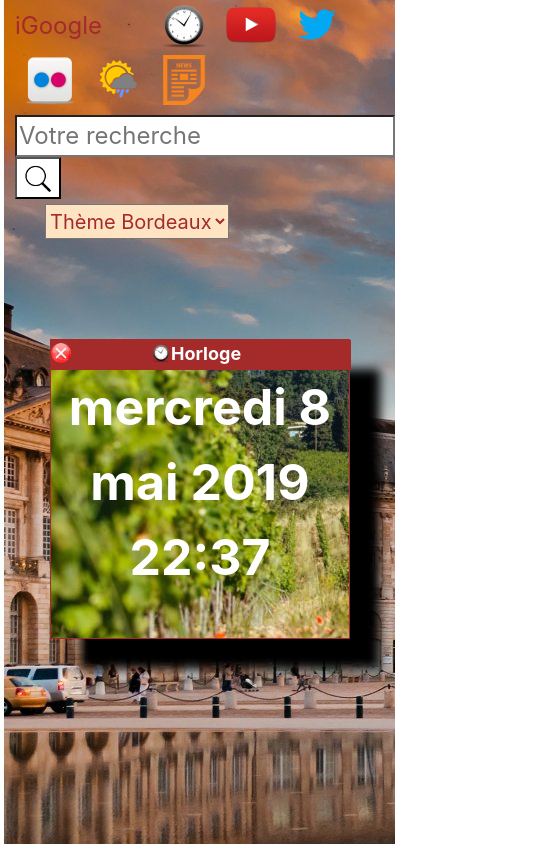
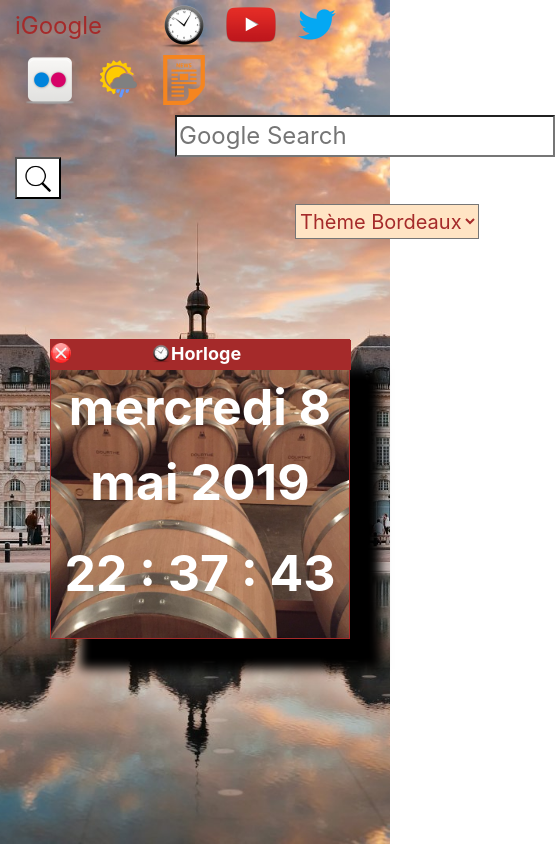
Before and after one commit to Aleini/igAlexis, a plain HTML site: page index.html in a window 390 px wide. Both pictures are taken after a click on the element 158 px from the left and 25 px from the top of the page. Shown: the whole page, 555 px wide, since content can reach past the window. Drawn offline with nearby package versions, Linux system fonts and the light colour scheme.

Commit message:
iframe et fond d'écran responsive

```diff
--- a/CSS/style.css
+++ b/CSS/style.css
@@ -1,5 +1,8 @@
 body {
     background-image: url(../img/bordeaux.jpg);
+    background-size: cover;
+    background-attachment: fixed;
+    background-position: center;
 }
 
 #header {
@@ -25,7 +28,7 @@ body {
 }
 
 #search {
-    margin-top: 5px;
+    margin: 5px 0 0 160px;
 }
 
 button {
@@ -47,7 +50,7 @@ strong {
 #Theme {
     background-color: bisque;
     height: 35px;
-    margin: 5px 0 0 30px;
+    margin: 5px 0 0 280px;
     color: brown;
     font-size: 20px;
 }
@@ -56,8 +59,9 @@ strong {
     border: 1px solid brown;
     height: 300px;
     width: 300px;
-    background-image: url(../img/vignes.jpeg);
-    background-repeat: no-repeat;
+    background-image: url(../img/tonneau.jpg);
+    background-size: cover;
+    background-attachment: scroll;
     background-position: center;
     margin: 100px 0 0 50px;
     box-shadow: 30px 30px 10px black;
@@ -112,7 +116,7 @@ strong {
 #dvideo .Applisearch,
 #dphoto .Applisearch,
 #dcinema .Applisearch {
-    width: 335px;
+    width: 88%;
 }
 
 .bandeau {
@@ -181,7 +185,7 @@ button img {
 }
 
 .Applisearch {
-    width: 235px;
+    width: 84%;
     border-color: brown;
 }
 
--- a/JS/Fonctions.js
+++ b/JS/Fonctions.js
@@ -7,10 +7,19 @@ $(document).ready(function () {
             case 'watch':
                 $('#dwatch').show().draggable();
                 $('#dwatch p').remove();
-                $('#dwatch').append('<p>' + Jour() + '<br/>' + Heure() + '</p>');
+                $('#dwatch').append('<p>' + Jour() + '</p>');
+                $('#dwatch').append('<p id=Timer></p>');
                 break;
             case 'video':
                 $('#dvideo').show().draggable();
+                $("#dvideo").resizable({
+                    aspectRatio: true,
+                    minWidth: 410,
+                    maxWidth: 700,
+                    minHeight: 410,
+                    maxHeight: 700,
+                    helper: "help"
+                });
                 $("#dvideo button").on('click', function () {
                     DonneesYouTube();
                     $('#dvideo .element iframe').remove();
@@ -33,28 +42,28 @@ $(document).ready(function () {
             case 'weather':
                 $('#dweather').show().draggable();
                 $("#dweather").resizable({
-                    aspectRatio:true,
-                    minWidth:310,
-                    maxWidth:400,
-                    minHeight:310,
-                    maxHeight:400,
-                    helper:"help"
+                    aspectRatio: true,
+                    minWidth: 310,
+                    maxWidth: 400,
+                    minHeight: 310,
+                    maxHeight: 400,
+                    helper: "help"
                 });
                 $('#dweather button').on('click', function () {
                     DonneesMeteo();
                     $('#dweather .element p').remove();
-                    $('#dweather').css('overflow','auto');
+                    $('#dweather').css('overflow', 'auto');
                 });
                 break;
             case 'info':
                 $('#dinfo').show().draggable();
                 $("#dinfo").resizable({
-                    aspectRatio:true,
-                    minWidth:310,
-                    maxWidth:400,
-                    minHeight:310,
-                    maxHeight:400,
-                    helper:"help"
+                    aspectRatio: true,
+                    minWidth: 310,
+                    maxWidth: 400,
+                    minHeight: 310,
+                    maxHeight: 400,
+                    helper: "help"
                 });
                 $("#dinfo button").on('click', function () {
                     DonneesInfo();
@@ -121,7 +130,7 @@ $(document).ready(function () {
                 "border-color": "paleTurquoise",
                 "color": "white",
                 "background-image": "url(img/batarang.jpg)",
-                "background-position": "right",
+                "background-position": "center",
                 "background-repeat": "no-repeat"
             });
             $(".element p").css({
@@ -269,8 +278,13 @@ $(document).ready(function () {
             if (reqY.readyState == 4 && reqY.status == 200) {
                 donnees = JSON.parse(reqY.responseText);
                 $("#dvideo .element iframe").remove();
-                $("#dvideo .element").append(`<iframe width="380" height="380" src="https://www.youtube.com/embed/` +
-                    donnees["items"][0]["id"]["videoId"] + `"?autoplay=1>`);
+                $("#dvideo .element").append(`<iframe src="https://www.youtube.com/embed/` +
+                    donnees["items"][0]["id"]["videoId"] + `"?autoplay=0>`);
+                $("#dvideo .element iframe").css({
+                    "width":"100%",
+                    "height":"100%",
+                    "position":"absolute"
+                });
             }
         }
         reqY.send(null);
@@ -296,7 +310,7 @@ $(document).ready(function () {
                     " ><img src=http:" + donnees["forecast"]["forecastday"]["2"]["day"]["condition"]["icon"] +
                     " ><img src=http:" + donnees["forecast"]["forecastday"]["3"]["day"]["condition"]["icon"] +
                     " ><img src=http:" + donnees["forecast"]["forecastday"]["4"]["day"]["condition"]["icon"] +
-                    " ><br/><span> T° :" + donnees["forecast"]["forecastday"]["1"]["day"]["avgtemp_c"] + "</span>"  +
+                    " ><br/><span> T° :" + donnees["forecast"]["forecastday"]["1"]["day"]["avgtemp_c"] + "</span>" +
                     " <span> T° :" + donnees["forecast"]["forecastday"]["2"]["day"]["avgtemp_c"] + "</span>" +
                     " <span> T° :" + donnees["forecast"]["forecastday"]["3"]["day"]["avgtemp_c"] + "</span>" +
                     " <span> T° :" + donnees["forecast"]["forecastday"]["4"]["day"]["avgtemp_c"] + "</span></p>");
@@ -316,14 +330,19 @@ $(document).ready(function () {
         return dateDuJour.toLocaleDateString('fr-FR', options);
     }
 
-    function Heure() {
-        var dateDuJour = new Date();
-        var options = {
-            hour: '2-digit',
-            minute: '2-digit'
-        };
-        return dateDuJour.toLocaleTimeString('fr-FR', options);
+    function horloge() {
+        var timer = new Date();
+        var h, m, s;
+        h = timer.getHours();
+        if (h < 10) h = "0" + h;
+        m = timer.getMinutes();
+        if (m < 10) m = "0" + m;
+        s = timer.getSeconds();
+        if (s < 10) s = "0" + s;
+        $('#dwatch p#Timer').html(h + ' : ' + m + ' : ' + s);
     }
+
+    var tm = setInterval(horloge, 1000);
 
     function DonneesPhoto() {
         var query = $("#dphoto .Applisearch").val();
--- a/index.html
+++ b/index.html
@@ -10,6 +10,7 @@
     <link rel="stylesheet" href="https://stackpath.bootstrapcdn.com/bootstrap/4.3.1/css/bootstrap.min.css"
         integrity="sha384-ggOyR0iXCbMQv3Xipma34MD+dH/1fQ784/j6cY/iJTQUOhcWr7x9JvoRxT2MZw1T" crossorigin="anonymous">
     <link rel="stylesheet" href="//code.jquery.com/ui/1.12.1/themes/base/jquery-ui.css">
+    <link rel="icon" href="img/AlexisAvataar.png">
 </head>
 
 <body>
@@ -26,11 +27,11 @@
             </div>
             <div class="col-md-4">
                 <form method="get" action="http://www.google.com/search">
-                    <input type="search" name="q" id="search" placeholder="Votre recherche">
+                    <input type="search" name="q" id="search" placeholder="Google Search">
                     <button><img src="img/loupe.png" alt="loupe" id="recherche"></button>
                 </form>
             </div>
-            <div class="col-md-4">
+            <div class="col-md-4" id="ppp">
                 <select name="Theme" id="Theme">
                     <option value="" selected>Thème Bordeaux</option>
                     <option value="batman">Thème Batman</option>
```
Also changed, not shown: img/AlexisAvataar.png (added), img/batarang.jpg, img/bordeauxpetit.jpeg (deleted), img/bordeauxtram.jpg (deleted), img/captain.jpeg (deleted), img/close_window.png (deleted), img/tonneau.jpg (added). Lines whose indentation alone changed are shown as unchanged.
